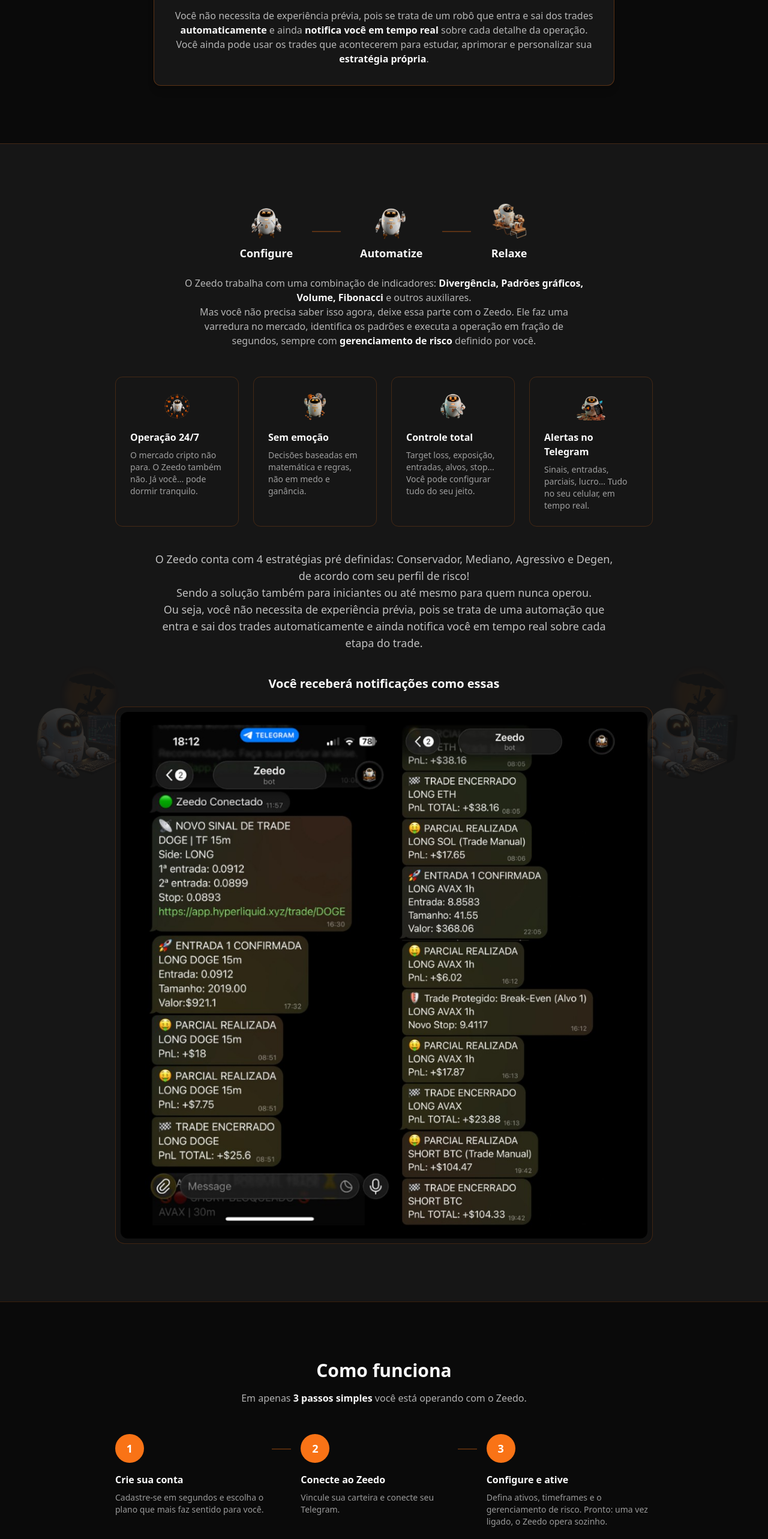
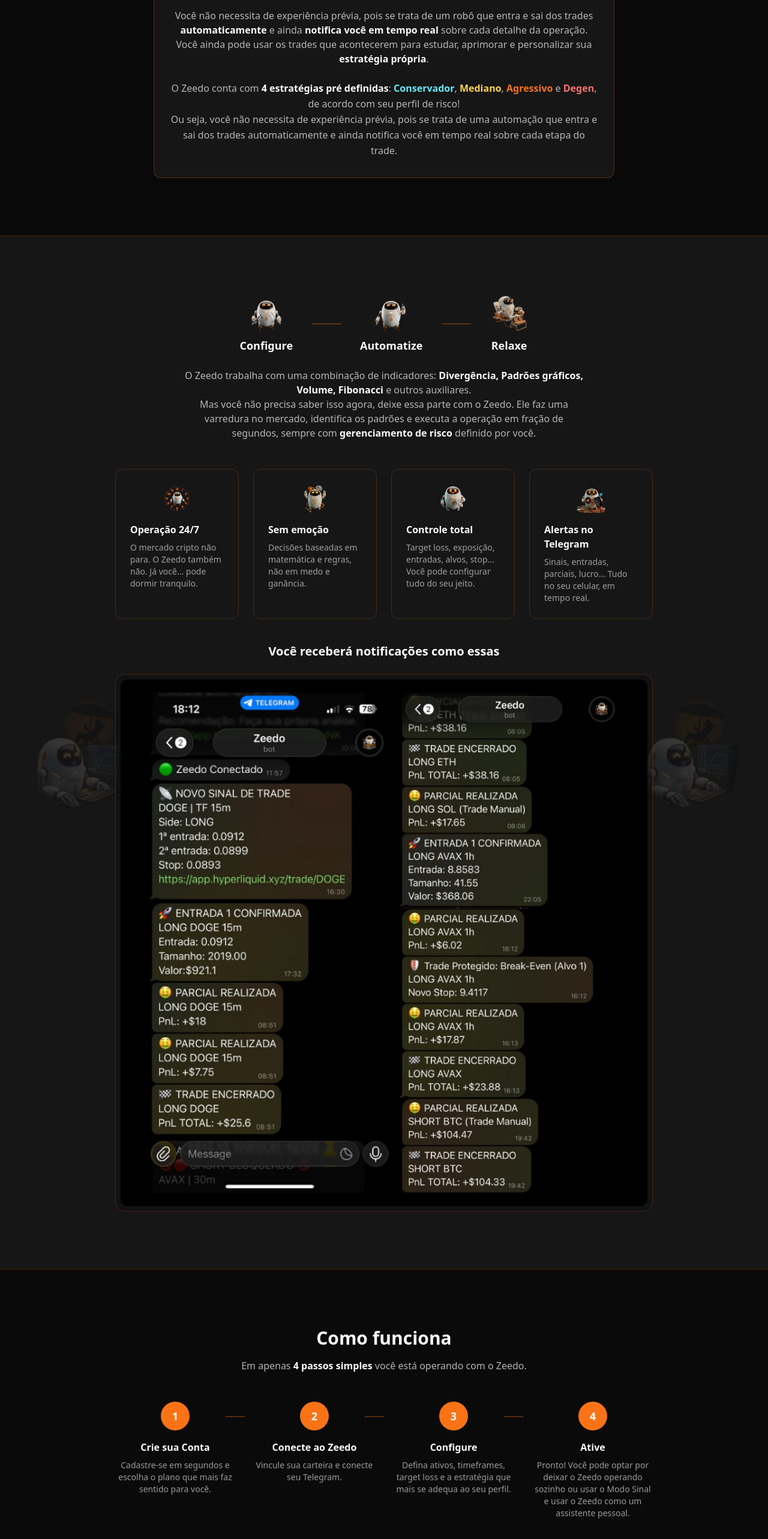
Before and after one commit to ZeedoBot/zeedo_vps, a Next.js app in the folder frontend/: page /bot in a window 1280 px wide. Shown: the part 1360-3926 px from the top of the page at 60% size. Built offline with nearby package versions, Linux system fonts and the light colour scheme.

Commit message:
ajustes básicos

```diff
--- a/frontend/app/(vendas)/bot/page.tsx
+++ b/frontend/app/(vendas)/bot/page.tsx
@@ -28,7 +28,7 @@ const PLANS = [
       "Ativos: Todos disponíveis",
       "Timeframes: 15m, 30m, 1h e 4h",
       "Trades simultâneos: máx. 5",
-      "Estratégias pré-definidas e alvos personalizados",
+      "Estratégias pré-definidas",
       "Função Only",
       "Alvos e Stop Personalizados",
     ],
@@ -43,7 +43,7 @@ const PLANS = [
       "Ativos: Todos disponíveis",
       "Timeframes: 5m, 15m, 30m, 1h, 4h e 1d",
       "Trades simultâneos: Ilimitado",
-      "Estratégias pré-definidas e alvos personalizados",
+      "Estratégias pré-definidas",
       "Função Only",
       "Alvos e Stop Personalizados",
       "Mentoria Individual Mensal",
@@ -145,7 +145,7 @@ const FAQ: { q: string; a: ReactNode }[] = [
 
 const STEPS = [
   {
-    title: "Crie sua conta",
+    title: "Crie sua Conta",
     desc: "Cadastre-se em segundos e escolha o plano que mais faz sentido para você.",
     icon: "1",
   },
@@ -155,9 +155,14 @@ const STEPS = [
     icon: "2",
   },
   {
-    title: "Configure e ative",
-    desc: "Defina ativos, timeframes e o gerenciamento de risco. Pronto: uma vez ligado, o Zeedo opera sozinho.",
+    title: "Configure",
+    desc: "Defina ativos, timeframes, target loss e a estratégia que mais se adequa ao seu perfil.",
     icon: "3",
+  },
+  {
+    title: "Ative",
+    desc: "Pronto! Você pode optar por deixar o Zeedo operando sozinho ou usar o Modo Sinal e usar o Zeedo como um assistente pessoal.",
+    icon: "4",
   },
 ];
 
@@ -381,6 +386,16 @@ export default function BotPage() {
                   Você ainda pode usar os trades que acontecerem para estudar, aprimorar e personalizar sua{" "}
                   <span className="font-semibold text-zeedo-black dark:text-zeedo-white">estratégia própria</span>.
                 </p>
+                <p className="mt-6 text-zeedo-black/70 dark:text-zeedo-white/70 leading-relaxed">
+                  O Zeedo conta com{" "}
+                  <span className="font-semibold text-zeedo-black dark:text-zeedo-white">4 estratégias pré definidas</span>:{" "}
+                  <span className="font-semibold text-cyan-700 dark:text-cyan-300">Conservador</span>,{" "}
+                  <span className="font-semibold text-amber-700 dark:text-amber-300">Mediano</span>,{" "}
+                  <span className="font-semibold text-zeedo-orange">Agressivo</span> e{" "}
+                  <span className="font-semibold text-red-600 dark:text-red-400">Degen</span>, de acordo com seu perfil de risco!
+                  <br />
+                  Ou seja, você não necessita de experiência prévia, pois se trata de uma automação que entra e sai dos trades automaticamente e ainda notifica você em tempo real sobre cada etapa do trade.
+                </p>
               </div>
             </motion.div>
           </div>
@@ -473,16 +488,6 @@ export default function BotPage() {
               ))}
             </motion.div>
 
-            <div className="mx-auto mt-10 max-w-3xl text-center">
-              <p className="text-base text-zeedo-black/75 dark:text-zeedo-white/75 sm:text-lg leading-relaxed">
-                O Zeedo conta com 4 estratégias pré definidas: Conservador, Mediano, Agressivo e Degen, de acordo com seu perfil de risco!
-                <br />
-                Sendo a solução também para iniciantes ou até mesmo para quem nunca operou.
-                <br />
-                Ou seja, você não necessita de experiência prévia, pois se trata de uma automação que entra e sai dos trades automaticamente e ainda notifica você em tempo real sobre cada etapa do trade.
-              </p>
-            </div>
-
             <div className="mx-auto mt-10 max-w-4xl text-center">
               <p className="text-lg font-semibold text-zeedo-black dark:text-zeedo-white sm:text-xl">
                 Você receberá notificações como essas
@@ -515,22 +520,45 @@ export default function BotPage() {
             </h2>
             <p className="mx-auto mt-4 max-w-xl text-center text-zeedo-black/70 dark:text-zeedo-white/70">
               Em apenas{" "}
-              <span className="font-semibold text-zeedo-black dark:text-zeedo-white">3 passos simples</span>{" "}
+              <span className="font-semibold text-zeedo-black dark:text-zeedo-white">4 passos simples</span>{" "}
               você está operando com o Zeedo.
             </p>
-            <div className="mt-12 grid gap-8 sm:grid-cols-3">
-              {STEPS.map((s) => (
-                <div key={s.icon} className="relative">
+            <div className="mt-12">
+              {/* Mobile: vertical + setas */}
+              <div className="flex flex-col items-center gap-6 sm:hidden">
+                {STEPS.map((s, idx) => (
+                  <div key={s.icon} className="flex flex-col items-center text-center max-w-sm">
                     <div className="flex h-12 w-12 items-center justify-center rounded-full bg-zeedo-orange text-lg font-bold text-white">
+                      {s.icon}
+                    </div>
+                    <h3 className="mt-4 text-lg font-semibold">{s.title}</h3>
+                    <p className="mt-2 text-sm text-zeedo-black/60 dark:text-zeedo-white/60">{s.desc}</p>
+                    {idx < STEPS.length - 1 ? (
+                      <div className="mt-4 text-zeedo-orange/80" aria-hidden>
+                        <svg className="h-6 w-6" viewBox="0 0 24 24" fill="none" stroke="currentColor" strokeWidth={2}>
+                          <path strokeLinecap="round" strokeLinejoin="round" d="M19 9l-7 7-7-7" />
+                        </svg>
+                      </div>
+                    ) : null}
+                  </div>
+                ))}
+              </div>
+
+              {/* Desktop: grid + conector horizontal */}
+              <div className="hidden sm:grid sm:grid-cols-4 sm:gap-8">
+                {STEPS.map((s, idx) => (
+                  <div key={s.icon} className="relative text-center">
+                    <div className="mx-auto flex h-12 w-12 items-center justify-center rounded-full bg-zeedo-orange text-lg font-bold text-white">
                       {s.icon}
                     </div>
                     <h3 className="mt-4 font-semibold">{s.title}</h3>
                     <p className="mt-2 text-sm text-zeedo-black/60 dark:text-zeedo-white/60">{s.desc}</p>
-                  {s.icon !== "3" && (
+                    {idx < STEPS.length - 1 ? (
                       <div className="absolute top-6 -right-4 hidden h-0.5 w-8 bg-zeedo-orange/30 sm:block" />
-                  )}
+                    ) : null}
                   </div>
                 ))}
+              </div>
             </div>
             <div className="mt-12 text-center">
               <Link href="/signup" className="btn-primary inline-block">
@@ -575,10 +603,13 @@ export default function BotPage() {
             </div>
 
             <p className="mx-auto mt-10 max-w-3xl text-center text-base text-zeedo-black/75 dark:text-zeedo-white/75 sm:text-lg leading-relaxed">
-              O Zeedo preza pela transparência e por resultados reais, por isso disponibilizamos todos os trades que foram sinalizados até hoje,
-              e o resultado de cada trade, de cada mês, calculos de médias diárias e simulações.
+              O Zeedo preza pela{" "}
+              <span className="font-semibold text-zeedo-black dark:text-white">transparência</span> e por{" "}
+              <span className="font-semibold text-zeedo-black dark:text-white">resultados reais</span>, por isso disponibilizamos todos os trades
+              que foram sinalizados até hoje, e o resultado de cada trade, de cada mês, calculos de médias diárias e simulações.
               <br />
-              Clique no botão abaixo para conferir os resultados do Zeedo!
+              Clique no botão abaixo para conferir os{" "}
+              <span className="font-semibold text-zeedo-black dark:text-white">resultados do Zeedo</span>!
             </p>
 
             <div className="mt-8 flex justify-center">
@@ -715,7 +746,7 @@ export default function BotPage() {
                           <div className="text-sm pt-2">
                             <div className="font-medium text-gray-700 dark:text-gray-300">Funções Adicionais:</div>
                             <ul className="mt-1 ml-2 text-gray-600 dark:text-gray-400 list-disc space-y-0.5">
-                              <li>Estratégias pré-definidas e alvos personalizados</li>
+                              <li>Estratégias pré-definidas</li>
                               <li>Only Long/Short</li>
                               <li>Alvos e Stop Personalizados</li>
                             </ul>
@@ -743,7 +774,7 @@ export default function BotPage() {
                           <div className="text-sm pt-2">
                             <div className="font-medium text-gray-700 dark:text-gray-300">Funções Adicionais:</div>
                             <ul className="mt-1 ml-2 text-gray-600 dark:text-gray-400 list-disc space-y-0.5">
-                              <li>Estratégias pré-definidas e alvos personalizados</li>
+                              <li>Estratégias pré-definidas</li>
                               <li>Only Long/Short</li>
                               <li>Alvos e Stop Personalizados</li>
                               <li>Mentoria Individual Mensal</li>
--- a/frontend/app/acesso-antecipado/page.tsx
+++ b/frontend/app/acesso-antecipado/page.tsx
@@ -100,7 +100,7 @@ const FAQ: { q: string; a: ReactNode }[] = [
 
 const STEPS = [
   {
-    title: "Crie sua conta",
+    title: "Crie sua Conta",
     desc: "Cadastre-se em segundos e escolha o plano que mais faz sentido para você.",
     icon: "1",
   },
@@ -110,9 +110,14 @@ const STEPS = [
     icon: "2",
   },
   {
-    title: "Configure e ative",
-    desc: "Defina ativos, timeframes e o gerenciamento de risco. Pronto: uma vez ligado, o Zeedo opera sozinho.",
+    title: "Configure",
+    desc: "Defina ativos, timeframes, target loss e a estratégia que mais se adequa ao seu perfil.",
     icon: "3",
+  },
+  {
+    title: "Ative",
+    desc: "Pronto! Você pode optar por deixar o Zeedo operando sozinho ou usar o Modo Sinal e usar o Zeedo como um assistente pessoal.",
+    icon: "4",
   },
 ];
 
@@ -428,6 +433,16 @@ export default function AcessoAntecipadoPage() {
                   Você ainda pode usar os trades que acontecerem para estudar, aprimorar e personalizar sua{" "}
                   <span className="font-semibold text-zeedo-black dark:text-zeedo-white">estratégia própria</span>.
                 </p>
+                <p className="mt-6 text-zeedo-black/70 dark:text-zeedo-white/70 leading-relaxed">
+                  O Zeedo conta com{" "}
+                  <span className="font-semibold text-zeedo-black dark:text-zeedo-white">4 estratégias pré definidas</span>:{" "}
+                  <span className="font-semibold text-cyan-700 dark:text-cyan-300">Conservador</span>,{" "}
+                  <span className="font-semibold text-amber-700 dark:text-amber-300">Mediano</span>,{" "}
+                  <span className="font-semibold text-zeedo-orange">Agressivo</span> e{" "}
+                  <span className="font-semibold text-red-600 dark:text-red-400">Degen</span>, de acordo com seu perfil de risco!
+                  <br />
+                  Ou seja, você não necessita de experiência prévia, pois se trata de uma automação que entra e sai dos trades automaticamente e ainda notifica você em tempo real sobre cada etapa do trade.
+                </p>
               </div>
             </motion.div>
           </div>
@@ -520,16 +535,6 @@ export default function AcessoAntecipadoPage() {
               ))}
             </motion.div>
 
-            <div className="mx-auto mt-10 max-w-3xl text-center">
-              <p className="text-base text-zeedo-black/75 dark:text-zeedo-white/75 sm:text-lg leading-relaxed">
-                O Zeedo conta com 4 estratégias pré definidas: Conservador, Mediano, Agressivo e Degen, de acordo com seu perfil de risco!
-                <br />
-                Sendo a solução também para iniciantes ou até mesmo para quem nunca operou.
-                <br />
-                Ou seja, você não necessita de experiência prévia, pois se trata de uma automação que entra e sai dos trades automaticamente e ainda notifica você em tempo real sobre cada etapa do trade.
-              </p>
-            </div>
-
             <div className="mx-auto mt-10 max-w-4xl text-center">
               <p className="text-lg font-semibold text-zeedo-black dark:text-zeedo-white sm:text-xl">
                 Você receberá notificações como essas
@@ -562,22 +567,45 @@ export default function AcessoAntecipadoPage() {
             </h2>
             <p className="mx-auto mt-4 max-w-xl text-center text-zeedo-black/70 dark:text-zeedo-white/70">
               Em apenas{" "}
-              <span className="font-semibold text-zeedo-black dark:text-zeedo-white">3 passos simples</span>{" "}
+              <span className="font-semibold text-zeedo-black dark:text-zeedo-white">4 passos simples</span>{" "}
               você está operando com o Zeedo.
             </p>
-            <div className="mt-12 grid gap-8 sm:grid-cols-3">
-              {STEPS.map((s) => (
-                <div key={s.icon} className="relative">
+            <div className="mt-12">
+              {/* Mobile: vertical + setas */}
+              <div className="flex flex-col items-center gap-6 sm:hidden">
+                {STEPS.map((s, idx) => (
+                  <div key={s.icon} className="flex flex-col items-center text-center max-w-sm">
                     <div className="flex h-12 w-12 items-center justify-center rounded-full bg-zeedo-orange text-lg font-bold text-white">
+                      {s.icon}
+                    </div>
+                    <h3 className="mt-4 text-lg font-semibold">{s.title}</h3>
+                    <p className="mt-2 text-sm text-zeedo-black/60 dark:text-zeedo-white/60">{s.desc}</p>
+                    {idx < STEPS.length - 1 ? (
+                      <div className="mt-4 text-zeedo-orange/80" aria-hidden>
+                        <svg className="h-6 w-6" viewBox="0 0 24 24" fill="none" stroke="currentColor" strokeWidth={2}>
+                          <path strokeLinecap="round" strokeLinejoin="round" d="M19 9l-7 7-7-7" />
+                        </svg>
+                      </div>
+                    ) : null}
+                  </div>
+                ))}
+              </div>
+
+              {/* Desktop: grid + conector horizontal */}
+              <div className="hidden sm:grid sm:grid-cols-4 sm:gap-8">
+                {STEPS.map((s, idx) => (
+                  <div key={s.icon} className="relative text-center">
+                    <div className="mx-auto flex h-12 w-12 items-center justify-center rounded-full bg-zeedo-orange text-lg font-bold text-white">
                       {s.icon}
                     </div>
                     <h3 className="mt-4 font-semibold">{s.title}</h3>
                     <p className="mt-2 text-sm text-zeedo-black/60 dark:text-zeedo-white/60">{s.desc}</p>
-                  {s.icon !== "3" && (
+                    {idx < STEPS.length - 1 ? (
                       <div className="absolute top-6 -right-4 hidden h-0.5 w-8 bg-zeedo-orange/30 sm:block" />
-                  )}
+                    ) : null}
                   </div>
                 ))}
+              </div>
             </div>
             <div className="mt-12 text-center">
               <a href="#acesso-antecipado" className="btn-primary inline-block">
@@ -622,10 +650,13 @@ export default function AcessoAntecipadoPage() {
             </div>
 
             <p className="mx-auto mt-10 max-w-3xl text-center text-base text-zeedo-black/75 dark:text-zeedo-white/75 sm:text-lg leading-relaxed">
-              O Zeedo preza pela transparência e por resultados reais, por isso disponibilizamos todos os trades que foram sinalizados até hoje,
-              e o resultado de cada trade, de cada mês, calculos de médias diárias e simulações.
+              O Zeedo preza pela{" "}
+              <span className="font-semibold text-zeedo-black dark:text-white">transparência</span> e por{" "}
+              <span className="font-semibold text-zeedo-black dark:text-white">resultados reais</span>, por isso disponibilizamos todos os trades
+              que foram sinalizados até hoje, e o resultado de cada trade, de cada mês, calculos de médias diárias e simulações.
               <br />
-              Clique no botão abaixo para conferir os resultados do Zeedo!
+              Clique no botão abaixo para conferir os{" "}
+              <span className="font-semibold text-zeedo-black dark:text-white">resultados do Zeedo</span>!
             </p>
 
             <div className="mt-8 flex justify-center">
```
Also changed, not shown: 1 other file (tests, documents, lock files or other folders). Lines whose indentation alone changed are shown as unchanged.
